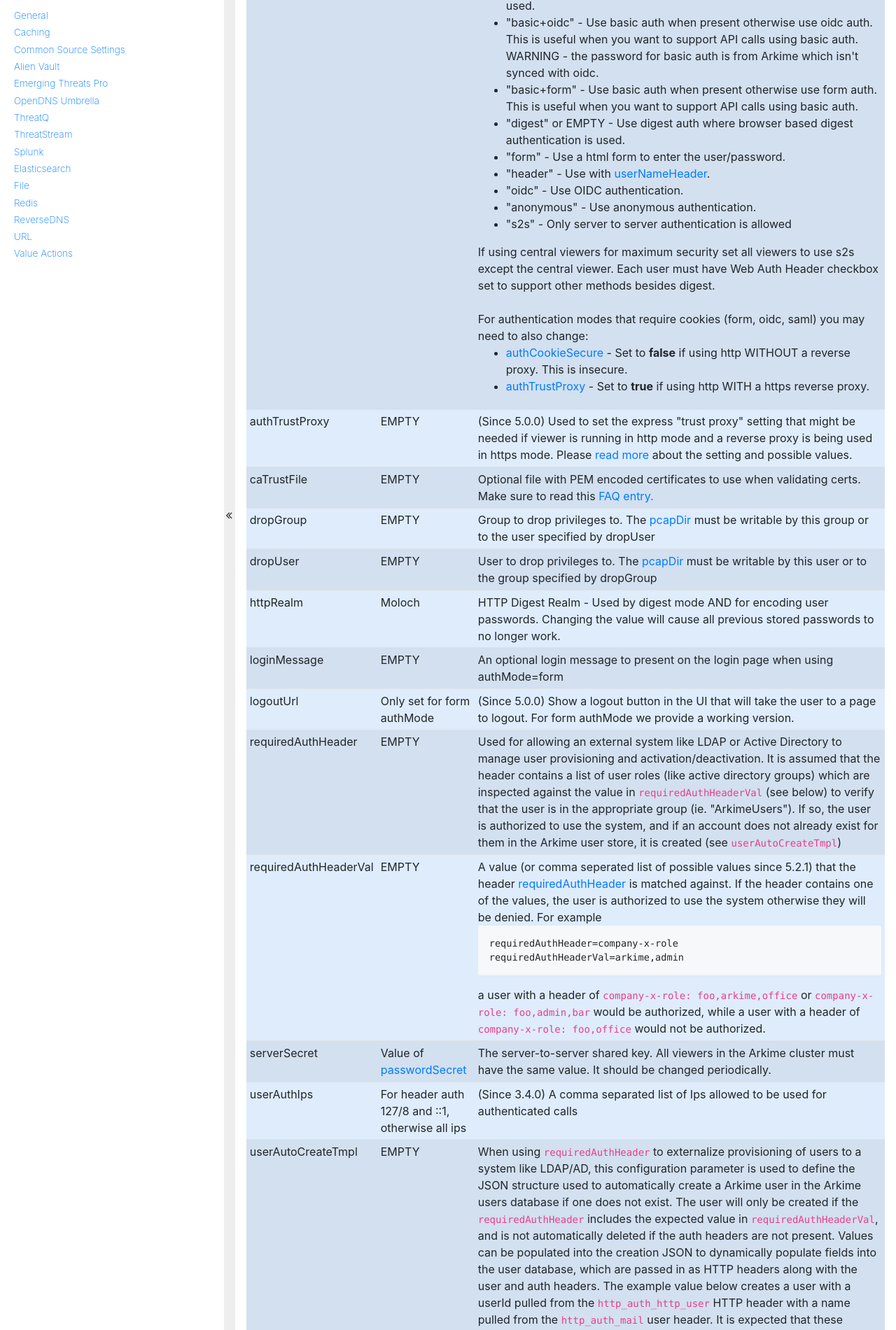
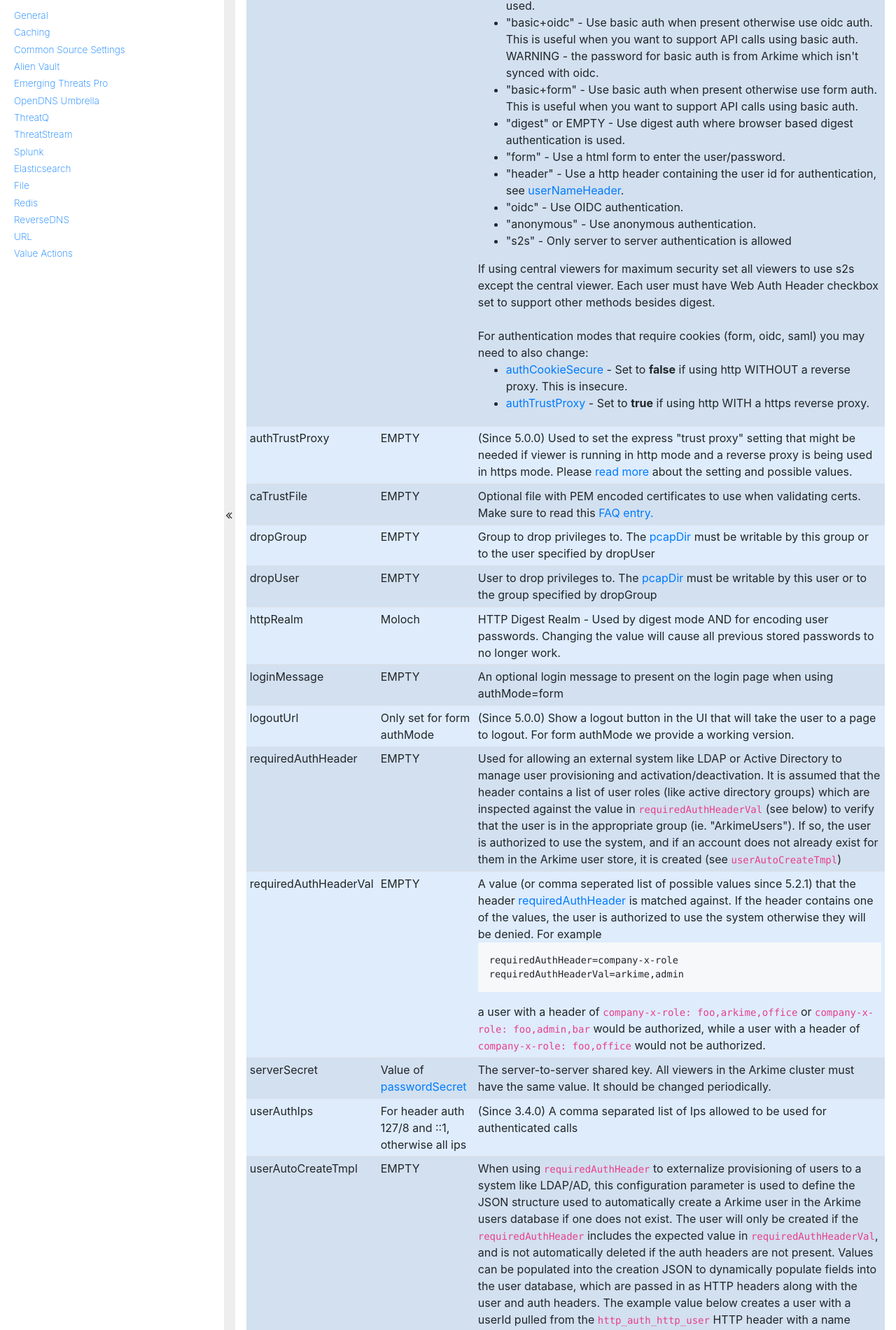
Before and after one commit to arkime/arkimeweb, a Jekyll site: the page built from settings.html, in a window 1280 px wide. Shown: the part 1800-3701 px from the top of the page at 70% size. Built offline with Jekyll 4.4.1, drawn with Linux system fonts in a browser that asks for light colours.

Commit message:
Update security.yml

```diff
--- a/_data/shared/security.yml
+++ b/_data/shared/security.yml
@@ -43,7 +43,7 @@ settings:
         <li>"basic+form" - Use basic auth when present otherwise use form auth. This is useful when you want to support API calls using basic auth.</li>
         <li>"digest" or EMPTY - Use digest auth where browser based digest authentication is used.</li>
         <li>"form" - Use a html form to enter the user/password.</li>
-        <li>"header" - Use with <a href="#userNameHeader">userNameHeader</a>.</li>
+        <li>"header" - Use a http header containing the user id for authentication, see <a href="#userNameHeader">userNameHeader</a>.</li>
         <li>"oidc" -  Use OIDC authentication.</li>
         <li>"anonymous" - Use anonymous authentication.</li>
         <li>"s2s" -  Only server to server authentication is allowed</li>
```
